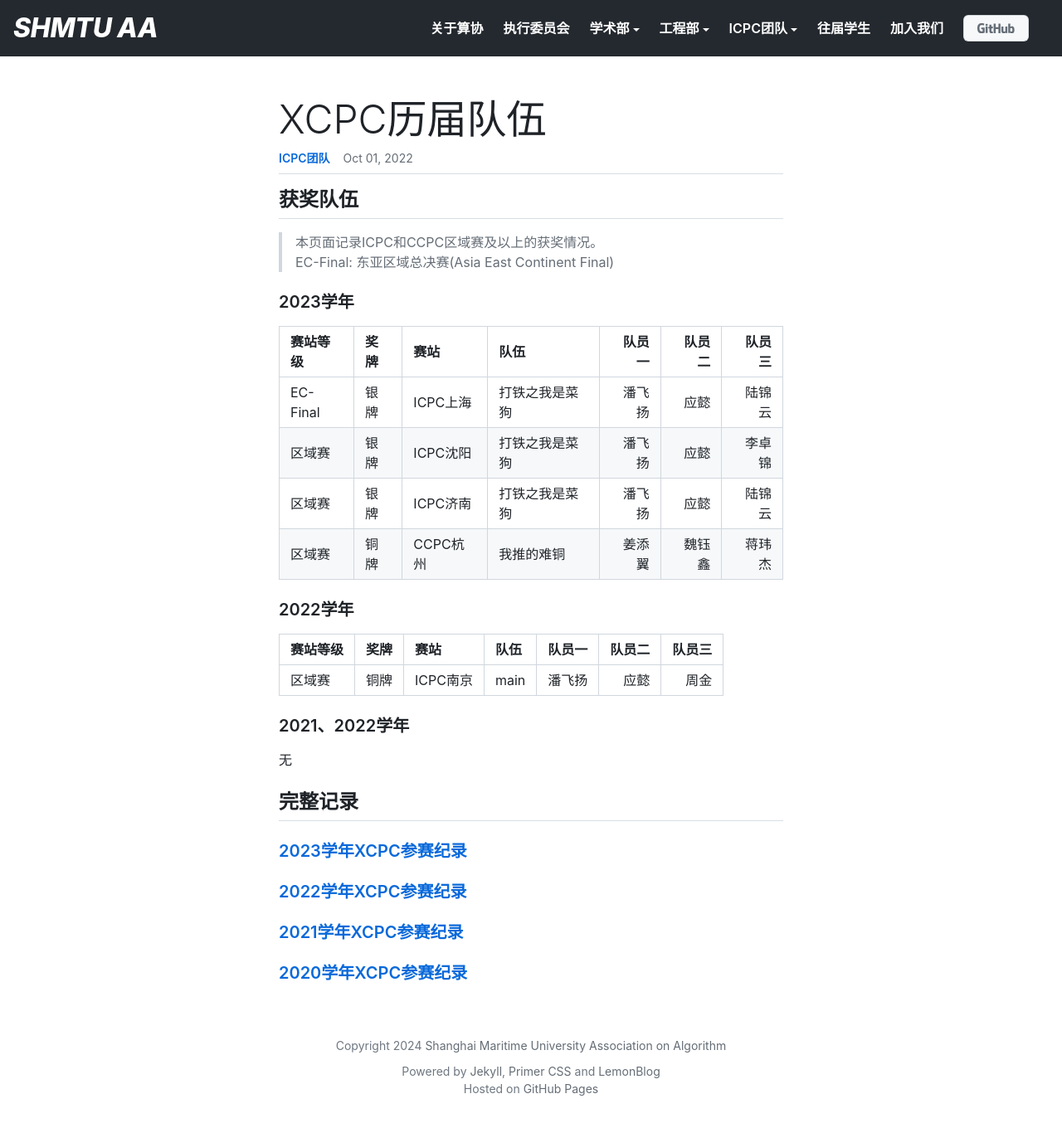
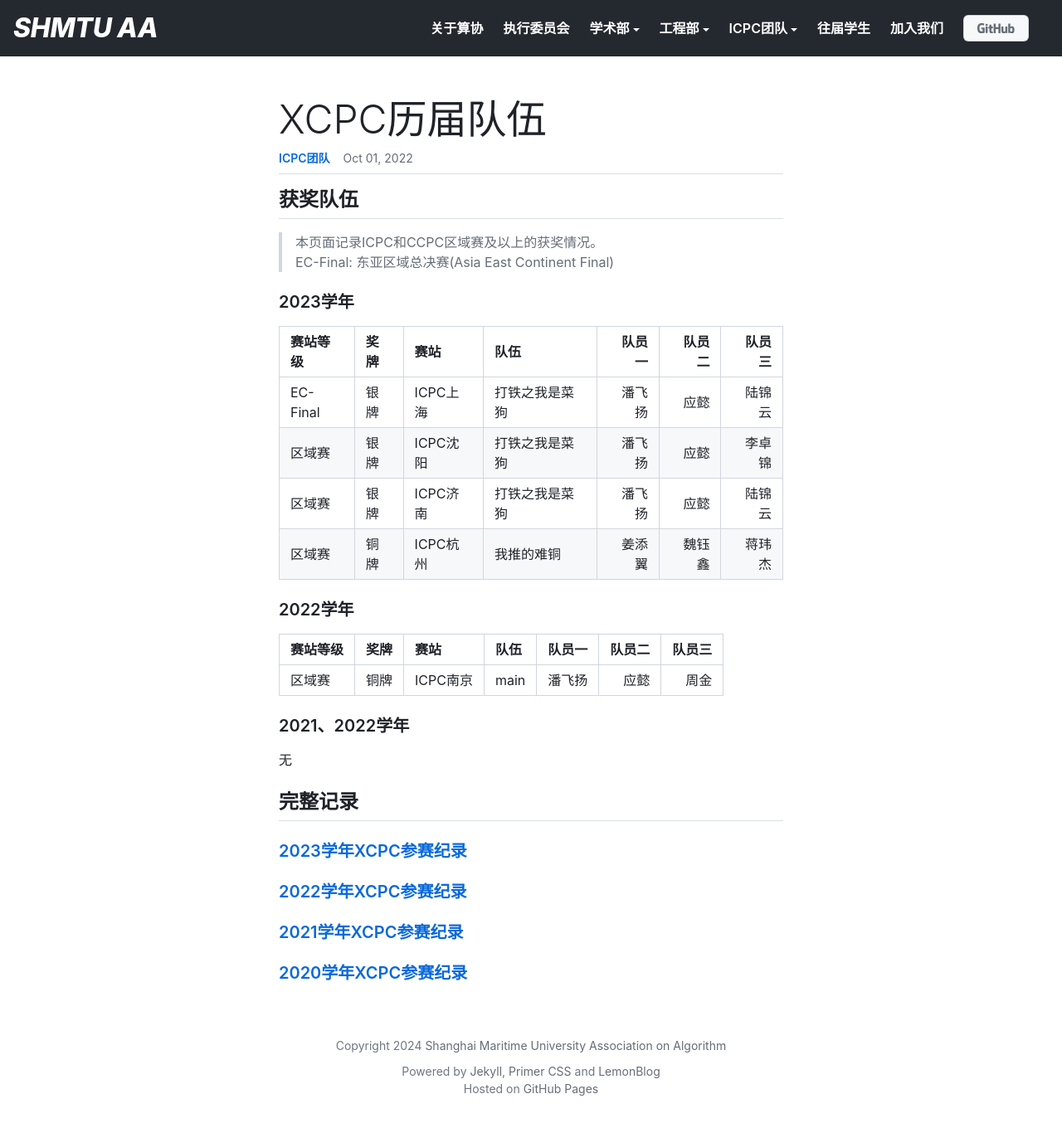
Before and after one commit to shmtuaa/shmtuaa.org, a Jekyll site: the page built from _posts/2022-10-01-ICPC-contest-record.md, in a window 1280 px wide and 1363 px high. Shown: the top 1360 px of the window at 83% size. Built offline with Jekyll 4.4.1, drawn with Linux system fonts in a browser that asks for light colours.

Commit message:
Update 2022-10-01-ICPC-contest-record.md

```diff
--- a/_posts/2022-10-01-ICPC-contest-record.md
+++ b/_posts/2022-10-01-ICPC-contest-record.md
@@ -18,7 +18,7 @@ excerpt: 这里记录ICPC Group在ICPC/CCPC区域赛及以上的参赛队伍。
 | EC-Final | 银牌 | ICPC上海 | 打铁之我是菜狗 | 潘飞扬 |  应懿 | 陆锦云 |
 | 区域赛      | 银牌 | ICPC沈阳 | 打铁之我是菜狗 | 潘飞扬 |  应懿 | 李卓锦 |
 | 区域赛      | 银牌 | ICPC济南 | 打铁之我是菜狗 | 潘飞扬 |  应懿 | 陆锦云 |
-| 区域赛      | 铜牌 | CCPC杭州 | 我推的难铜   | 姜添翼 | 魏钰鑫 | 蒋玮杰 |
+| 区域赛      | 铜牌 | ICPC杭州 | 我推的难铜   | 姜添翼 | 魏钰鑫 | 蒋玮杰 |
 
 ### 2022学年
 
```
